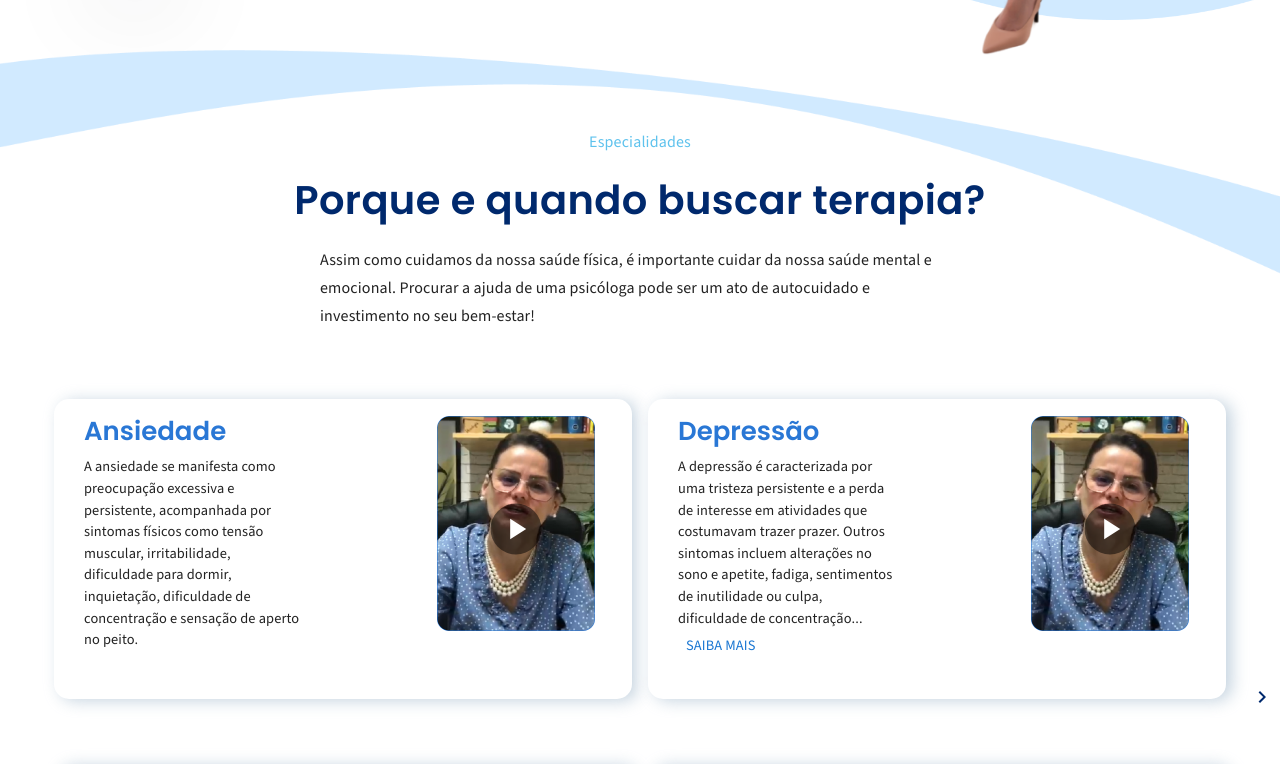
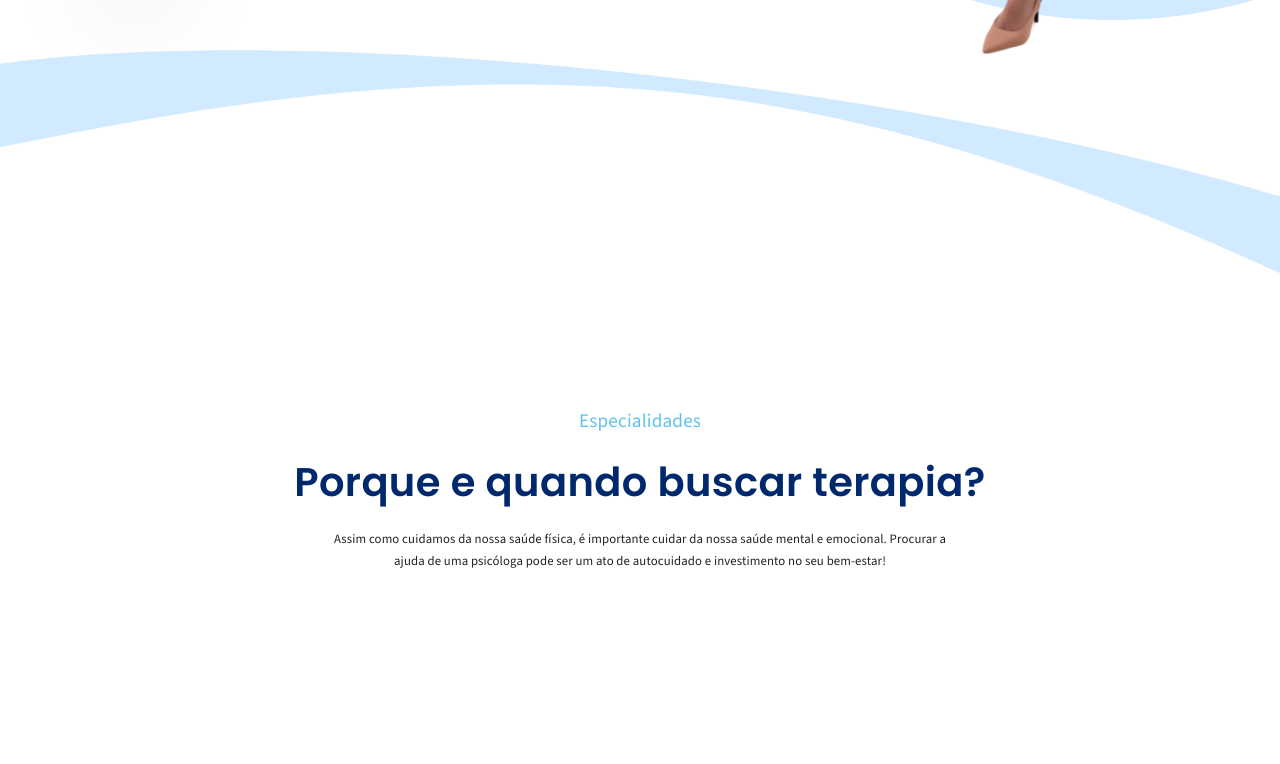
Before and after one commit to AlexandreNMota/greicy-lp, a React (Vite) app: page / in a window 1280 px wide. Shown: the part 760-1524 px from the top of the page. Built offline with nearby package versions, Linux system fonts and the light colour scheme.

Commit message:
socorro 2

```diff
--- a/src/components/global/image-container/image-container.css
+++ b/src/components/global/image-container/image-container.css
@@ -4,8 +4,8 @@
 }
 
 .anjo {
-  width: 600px;
-  height: 600px;
+  width: 800px;
+  height: 800px;
 }
 
 .logo-produtos {
@@ -102,7 +102,7 @@
     height: auto;
   }
   .anjo {
-    width: 80%;
+    width: 100%;
     height: auto;
   }
   .logo-produtos {
@@ -141,7 +141,7 @@
     height: auto;
   }
   .anjo {
-    width: 70%;
+    width: 100%;
     height: auto;
   }
   .logo-produtos {
--- a/src/components/global/title/title.css
+++ b/src/components/global/title/title.css
@@ -5,3 +5,38 @@
   font-style: normal !important;
   color: #5ec2ed;
 }
+
+@media (min-width: 500px) {
+  .title {
+    font-size: 3vw !important;
+  }
+}
+
+@media (min-width: 600px) {
+  .title {
+    font-size: 3.5vw !important;
+  }
+}
+@media (min-width: 768px) {
+  .title {
+    font-size: 2.25vw !important;
+  }
+}
+
+@media (min-width: 992px) {
+  .title {
+    font-size: 2vw !important;
+  }
+}
+
+@media (min-width: 1200px) {
+  .title {
+    font-size: 1.5vw !important;
+  }
+}
+
+@media (min-width: 1600px) {
+  .title {
+    font-size: 1.25vw !important;
+  }
+}
--- a/src/index.css
+++ b/src/index.css
@@ -62,3 +62,27 @@ body {
 #sobre-section {
   background-color: #f1f8ff;
 }
+#como-funciona-section {
+  background-image: linear-gradient(
+    to bottom,
+    #ffffff,
+    #fdfdff,
+    #fafbff,
+    #f6f9ff,
+    #f1f8ff
+  );
+}
+
+.about-greicy-text {
+  font-family: "Source Sans 3", sans-serif !important;
+  font-optical-sizing: auto !important;
+  font-weight: 300 !important;
+  font-style: normal !important;
+}
+
+.subtitle2-especialidades {
+  font-family: "Source Sans 3", sans-serif !important;
+  font-optical-sizing: auto !important;
+  font-weight: 300 !important;
+  font-style: normal !important;
+}
--- a/src/pages/about/index.tsx
+++ b/src/pages/about/index.tsx
@@ -24,7 +24,7 @@ export const About = () => {
       )}
 
       <GridContainer>
-        <GridItem directionFlex="column" flexStart={true} xs={12} md={6}>
+        <GridItem directionFlex="column" flexStart={isMobile} xs={12} md={6}>
           {!isMobile && <ImageContainer src={anjo} classe="anjo" />}
 
           {isMobile && <img src={teste} width="100%" />}
@@ -57,12 +57,25 @@ export const About = () => {
           {sobre.map((item, index) => (
             <React.Fragment key={index}>
               {/* <CustomText text={item.texto} classe="sobre-a-greicy" /> */}
-              <Typography className="source-sans-3">{item.texto}</Typography>
+              <Typography className="about-greicy-text">
+                {item.texto}
+              </Typography>
             </React.Fragment>
           ))}
           {!isMobile && (
             <Link sx={{ color: "#44C6E9", cursor: "pointer" }}>
-              <Typography className="source-sans-3" sx={{ fontSize: "14px" }}>
+              <Typography
+                // className="source-sans-3"
+                sx={{
+                  fontSize: {
+                    xs: "12px", // font-size for extra-small devices
+                    sm: "14px", // font-size for small devices
+                    md: "16px", // font-size for medium devices
+                    lg: "18px", // font-size for large devices
+                    xl: "20px", // font-size for extra-large devices
+                  },
+                }}
+              >
                 {"Currículo Completo>"}
               </Typography>
             </Link>
--- a/src/pages/refactor/why-therapy/index.css
+++ b/src/pages/refactor/why-therapy/index.css
@@ -48,9 +48,17 @@
   font-size: 35px !important;
 }
 
+.subtitle2-especialidades {
+  font-size: 1vw !important;
+}
+
 @media (min-width: 500px) {
   #especialidades-section {
     margin-top: 10px; /* Para garantir que a seção ocupe a altura total da tela */
+  }
+
+  .subtitle2-especialidades {
+    font-size: 3vw !important;
   }
 
   .rotated {
@@ -62,15 +70,36 @@
   #especialidades-section {
     margin-top: 6vw !important; /* Para garantir que a seção ocupe a altura total da tela */
   }
+  .subtitle2-especialidades {
+    font-size: 2.5vw !important;
+  }
 }
 
 @media (min-width: 768px) {
   #especialidades-section {
     margin-top: 1vw !important; /* Para garantir que a seção ocupe a altura total da tela */
   }
+  .subtitle2-especialidades {
+    font-size: 2vw !important;
+  }
 }
 @media (min-width: 992px) {
   #especialidades-section {
     margin-top: 6vw !important; /* Para garantir que a seção ocupe a altura total da tela */
   }
+  .subtitle2-especialidades {
+    font-size: 1.5vw !important;
+  }
 }
+
+@media (min-width: 1200px) {
+  .subtitle2-especialidades {
+    font-size: 1vw !important;
+  }
+}
+
+@media (min-width: 1600px) {
+  .subtitle2-especialidades {
+    font-size: 0.75vw !important;
+  }
+}
--- a/src/pages/refactor/why-therapy/index.tsx
+++ b/src/pages/refactor/why-therapy/index.tsx
@@ -62,13 +62,18 @@ export const WhyTherapyRefactor = () => {
                 flexDirection={"column"}
               >
                 <Title title="Especialidades" />
-                <BigText text="Porque e quando buscar terapia?" marginTop={2} />
+                <BigText
+                  text="Porque e quando buscar terapia?"
+                  marginTop={2}
+                  sx={{ width: "100%", textAlign: "center" }}
+                />
               </Box>
             </Grid>
             <Grid item xs={12} sm={6} marginTop={2}>
               <Typography
-                className="source-sans-3 subtitle2-especialidades"
+                className=" subtitle2-especialidades"
                 variant="subtitle1"
+                sx={{ width: "100%", textAlign: "center" }}
               >
                 Assim como cuidamos da nossa saúde física, é importante cuidar
                 da nossa saúde mental e emocional. Procurar a ajuda de uma
@@ -78,7 +83,7 @@ export const WhyTherapyRefactor = () => {
             </Grid>
           </Grid>
         </div>
-        <div className="card-container" {...handlers}>
+        {/* <div className="card-container" {...handlers}>
           <Grid container spacing={2}>
             <Grid item xs={0.5} sx={{ display: "flex", alignItems: "center" }}>
               {step === 2 && (
@@ -100,12 +105,11 @@ export const WhyTherapyRefactor = () => {
               )}
             </Grid>
           </Grid>
-        </div>
+        </div> */}
         <img
           src="images/Ellipse 36.png"
           className="eclipse36 rotated"
           alt="Ellipse"
-          //   style={{ position: "absolute", bottom: "-200px" }}
         />
       </div>
     </Section>
```
